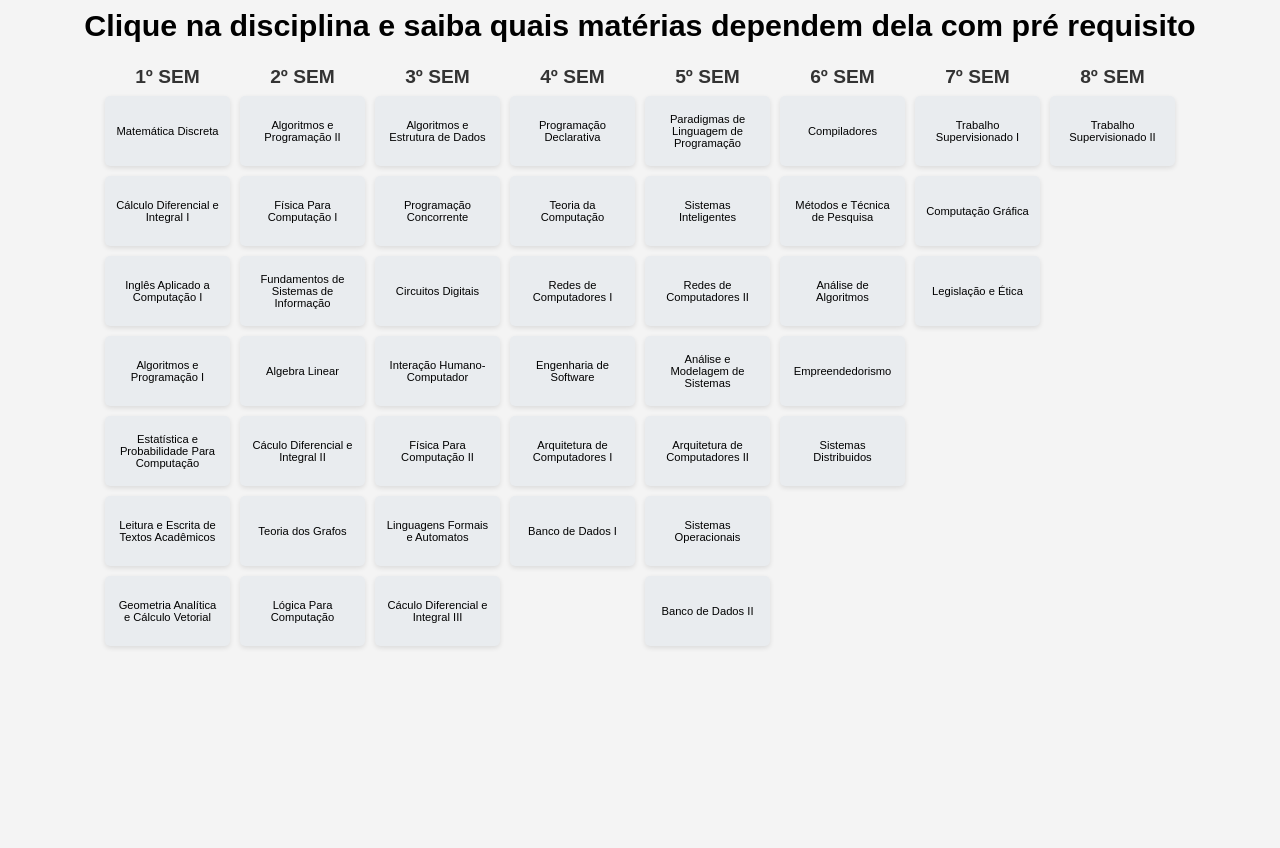
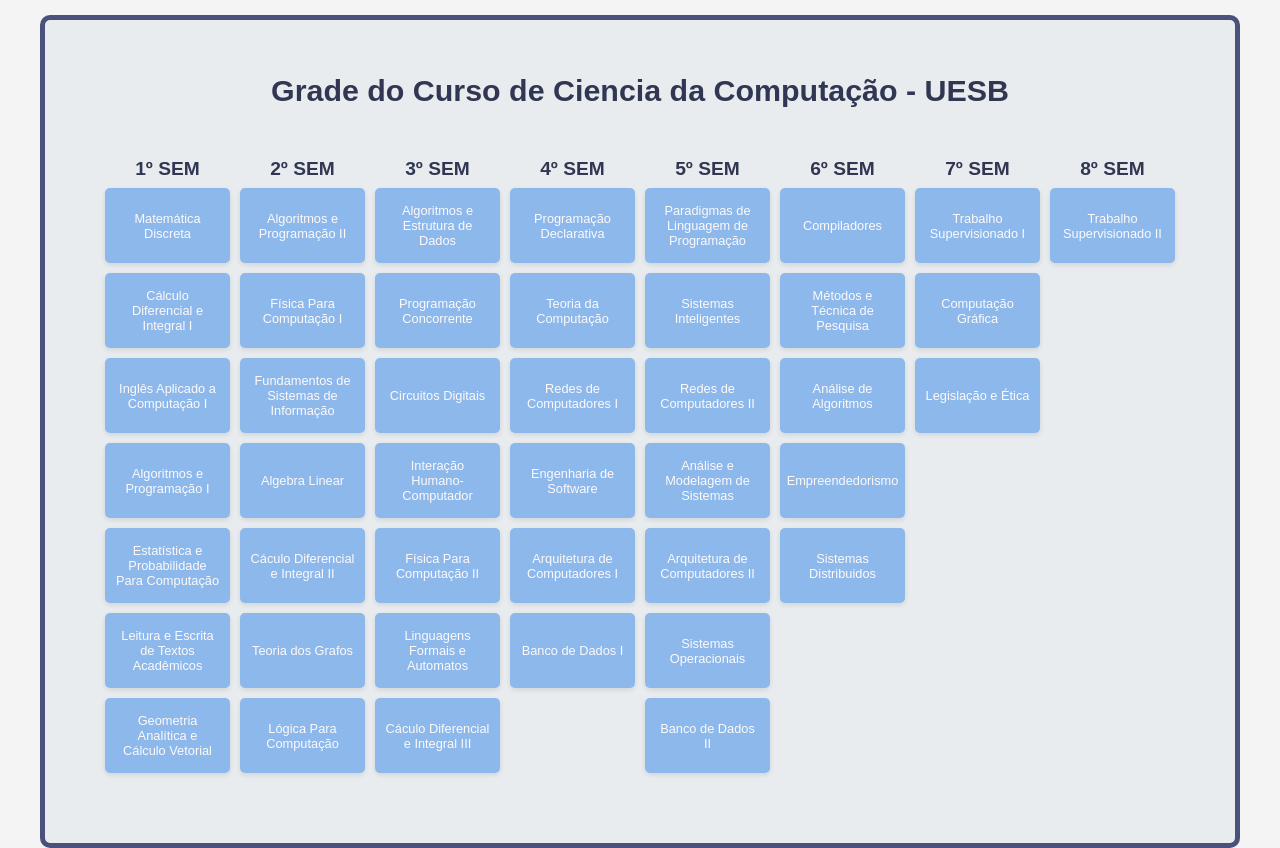
Before and after one commit to LailsonSantana/fluxograma-iterativo, a plain HTML site: page index.html in a window 1280 px wide. Before the commit the page ends 800 px from the top, so only its background shows below. Drawn offline with Linux system fonts and the light colour scheme.

Commit message:
Melhorias no layout

```diff
--- a/index.html
+++ b/index.html
@@ -8,11 +8,12 @@
   </head>
   <body>
 
-    <div class="maint">
-      <h4 >Clique na disciplina e saiba quais matérias dependem dela com pré requisito</h4>
-    </div>
 
-    <section class="grade">
+    <section class="container">
+
+      <h4 class="titulo">Grade do Curso de Ciencia da Computação - UESB</h4>
+
+      <div class="grade">
         <div class="semestre">
           <h2>1º SEM</h2>
           <div class="disciplina" id="disc" data-related="graf,circ,lfa,ana">
@@ -21,7 +22,9 @@
           <div class="disciplina" id="cal1" data-related="cal2,fis1">
             Cálculo Diferencial e Integral I
           </div>
-        <div class="disciplina" id="ing">Inglês Aplicado a Computação I</div>
+          <div class="disciplina" id="ing">
+            Inglês Aplicado a Computação I
+          </div>
           <div class="disciplina" id="ap1" data-related="ap2,plp">
             Algoritmos e Programação I
           </div>
@@ -37,19 +40,26 @@
         </div>
         <div class="semestre">
           <h2>2º SEM</h2>
-        <div class="disciplina" id="ap2" data-related="aed,conc">Algoritmos e Programação II</div>
+          <div class="disciplina" id="ap2" data-related="aed,conc">
+            Algoritmos e Programação II</div>
           <div class="disciplina" id="fis1" data-related="fis2">
             Física Para Computação I
           </div>
           <div class="disciplina" id="fsi" data-related="ihc,eng">
             Fundamentos de Sistemas de Informação
           </div>
-        <div class="disciplina" id="alg" data-related="cgraf">Algebra Linear</div>
-        <div class="disciplina" id="cal2" data-related="calc3">Cáculo Diferencial e Integral II</div>
-        <div class="disciplina" id="graf">Teoria dos Grafos</div>
-        <div class="disciplina" id="log" data-related="circ">Lógica Para Computação</div>
+          <div class="disciplina" id="alg" data-related="cgraf">
+            Algebra Linear
           </div>
-      <!-- Continue para os demais semestres -->
+          <div class="disciplina" id="cal2" data-related="calc3">
+            Cáculo Diferencial e Integral II</div>
+          <div class="disciplina" id="graf">
+            Teoria dos Grafos
+          </div>
+          <div class="disciplina" id="log" data-related="circ">
+            Lógica Para Computação</div>
+        </div>
+
         <div class="semestre">
           <h2>3º SEM</h2>
           <div class="disciplina" id="aed" data-related="bd1">Algoritmos e Estrutura de Dados</div>
@@ -98,7 +108,7 @@
         <div class="semestre">
           <h2>8º SEM</h2>
           <div class="disciplina" id="ts2">Trabalho Supervisionado II</div>
-
+        </div>
       </div>
     </section>
 
--- a/styles.css
+++ b/styles.css
@@ -15,10 +15,47 @@
     flex-direction: column;
 
 }
+
+.container{
+    border: 5px solid #4A527C;
+    background-color: #e9ecef;
+    margin-top: 15px;
+    padding: 45px;
+    display: flex;
+    flex-direction: column;
+    justify-items: center;
+    align-items: center;
+    border-radius: 10px;
+}
+
+.titulo{
+    display: flex;
+    justify-items: center;
+    font-size: 1.9em;
+    margin-bottom: 35px;
+    margin-top: 8px;
+    color: #313752;
+}
+
+.semestre h2 {
+    margin-bottom: 8px;
+    font-size: 1.2em;
+    color: #313752;
+}
+
+/*ASSIM TBM FUNCIONA
+h2{
+    margin-bottom: 8px;
+    font-size: 1.2em;
+    color: #dc1010;
+}*/
+
+
 .grade {
     display: grid;
     grid-template-columns: repeat(8, 1fr);
     padding: 10px; /* Adiciona um padding interno */
+
 }
 
 .semestre {
@@ -28,52 +65,34 @@
 
 }
 
-.semestre h2 {
-    margin-bottom: 8px;
-    font-size: 1.2em;
-    color: #333;
-}
-
-.titulo{
-    background-color: #e9ecef;
-    border-radius: 5px;
-    padding: 10px;
-    box-shadow: 0 2px 5px rgba(0, 0, 0, 0.1);
-
-}
-
-.maint{
-    display: flex;
-    justify-items: center;
-    font-size: 1.9em;
-    margin-bottom: 8px;
-    margin-top: 8px;
-}
-
 .disciplina {
-    background-color: #e9ecef;
+    background-color: #8DB8EB;
     padding: 10px;
     border-radius: 5px;
-    font-size: 0.7em;
+    font-size: 0.8em;
+    color: #fdf9f9;
     text-align: center;
     box-shadow: 0 2px 5px rgba(0, 0, 0, 0.1);
     width: 125px;
-    height: 70px;
+    height: 75px;
     display: flex;
     justify-content: center;
     align-items: center;
     text-align: center;
     margin-bottom: 10px;
     cursor: pointer;
+    transform: none; /* Valor padrão */
 
 }
 
 .disciplina:hover {
     border: 1px solid #ddd;
-    background-color: #8d9beb;
+    background-color: #7396C0;
+    box-shadow: 0 25px 50px -12px rgba(0, 0, 0, 0.25);
+    transform: scale(1.05);
 
 }
 
 .highlight {
-    background-color: #cce5ff;
+    background-color: #4A527C;
 }
```
Lines whose indentation alone changed are shown as unchanged.
